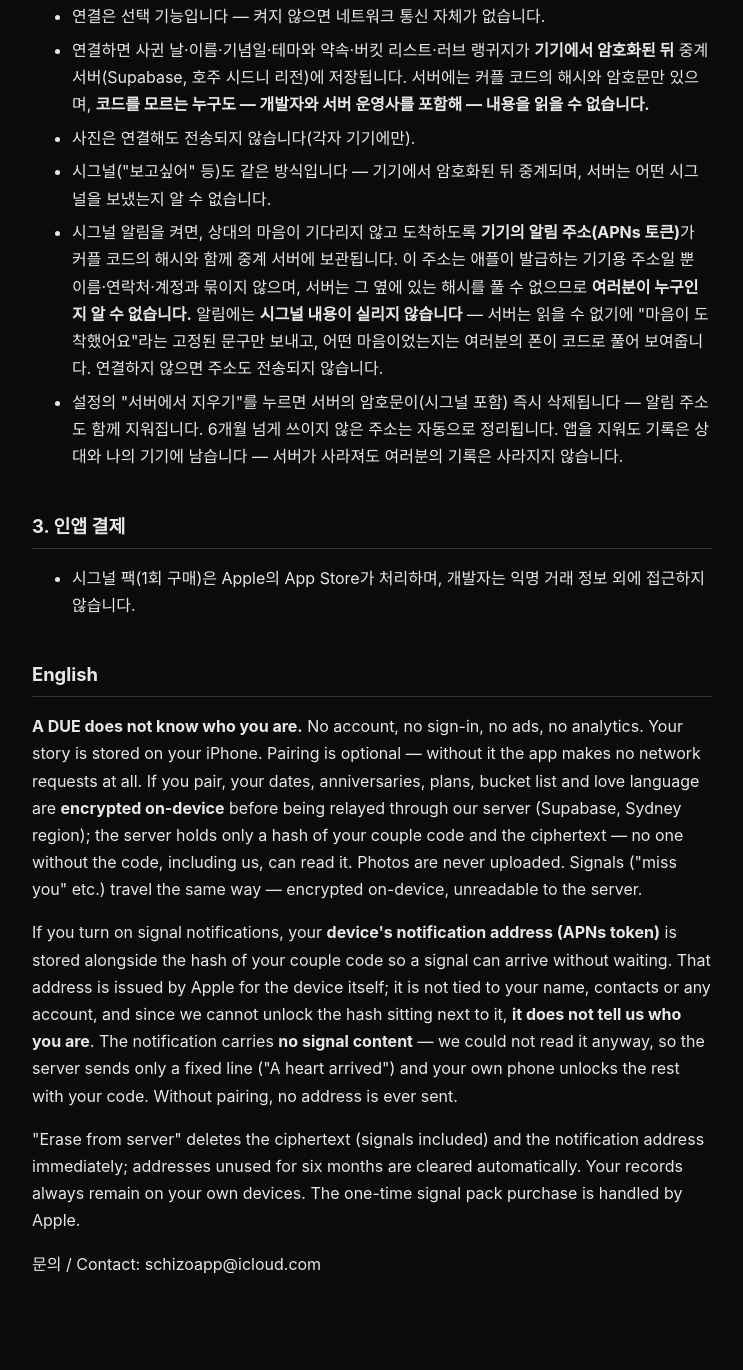
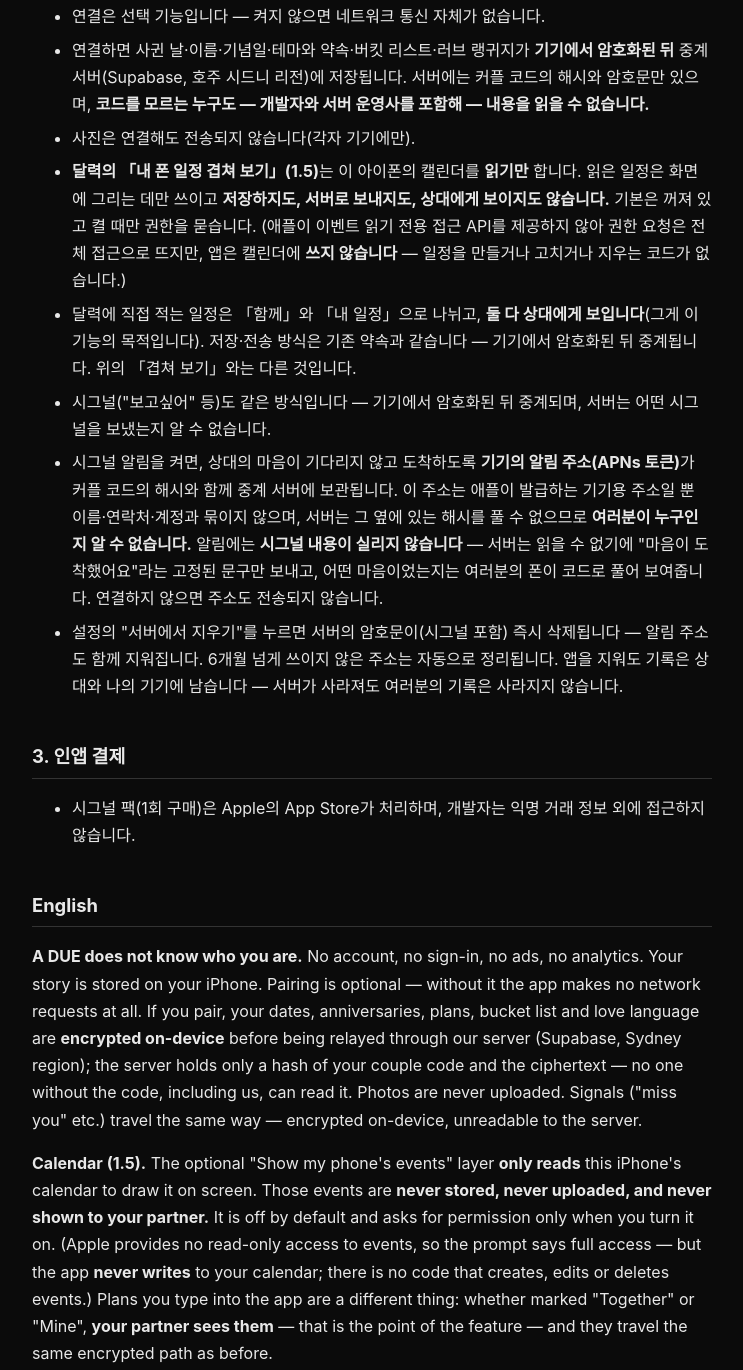
Before and after one commit to shjudy/schizo-privacy, a plain HTML site: page adue/index.html in a window 1280 px wide. Shown: the part 489-1859 px from the top of the page, without its empty margins (268-1011 px from the left). Drawn offline with Linux system fonts and the light colour scheme.

Commit message:
Add files via upload

```diff
--- a/adue/index.html
+++ b/adue/index.html
@@ -36,6 +36,13 @@
       리전)에 저장됩니다. 서버에는 커플 코드의 해시와 암호문만 있으며, <strong>코드를 모르는 누구도 —
       개발자와 서버 운영사를 포함해 — 내용을 읽을 수 없습니다.</strong></li>
   <li>사진은 연결해도 전송되지 않습니다(각자 기기에만).</li>
+  <li><strong>달력의 「내 폰 일정 겹쳐 보기」(1.5)</strong>는 이 아이폰의 캘린더를 <strong>읽기만</strong> 합니다.
+      읽은 일정은 화면에 그리는 데만 쓰이고 <strong>저장하지도, 서버로 보내지도, 상대에게 보이지도 않습니다.</strong>
+      기본은 꺼져 있고 켤 때만 권한을 묻습니다. (애플이 이벤트 읽기 전용 접근 API를 제공하지 않아
+      권한 요청은 전체 접근으로 뜨지만, 앱은 캘린더에 <strong>쓰지 않습니다</strong> — 일정을 만들거나 고치거나 지우는
+      코드가 없습니다.)</li>
+  <li>달력에 직접 적는 일정은 「함께」와 「내 일정」으로 나뉘고, <strong>둘 다 상대에게 보입니다</strong>(그게 이 기능의 목적입니다).
+      저장·전송 방식은 기존 약속과 같습니다 — 기기에서 암호화된 뒤 중계됩니다. 위의 「겹쳐 보기」와는 다른 것입니다.</li>
   <li>시그널("보고싶어" 등)도 같은 방식입니다 — 기기에서 암호화된 뒤 중계되며, 서버는 어떤 시그널을
       보냈는지 알 수 없습니다.</li>
   <li>시그널 알림을 켜면, 상대의 마음이 기다리지 않고 도착하도록 <strong>기기의 알림 주소(APNs 토큰)</strong>가
@@ -63,6 +70,14 @@ your couple code and the ciphertext — no one without the code, including us, c
 never uploaded. Signals ("miss you" etc.) travel the same way — encrypted on-device, unreadable to
 the server.</p>
 
+<p><strong>Calendar (1.5).</strong> The optional "Show my phone's events" layer <strong>only reads</strong> this
+iPhone's calendar to draw it on screen. Those events are <strong>never stored, never uploaded, and never shown
+to your partner.</strong> It is off by default and asks for permission only when you turn it on. (Apple provides
+no read-only access to events, so the prompt says full access — but the app <strong>never writes</strong> to your
+calendar; there is no code that creates, edits or deletes events.) Plans you type into the app are a different
+thing: whether marked "Together" or "Mine", <strong>your partner sees them</strong> — that is the point of the
+feature — and they travel the same encrypted path as before.</p>
+
 <p>If you turn on signal notifications, your <strong>device's notification address (APNs token)</strong>
 is stored alongside the hash of your couple code so a signal can arrive without waiting. That address
 is issued by Apple for the device itself; it is not tied to your name, contacts or any account, and
```
